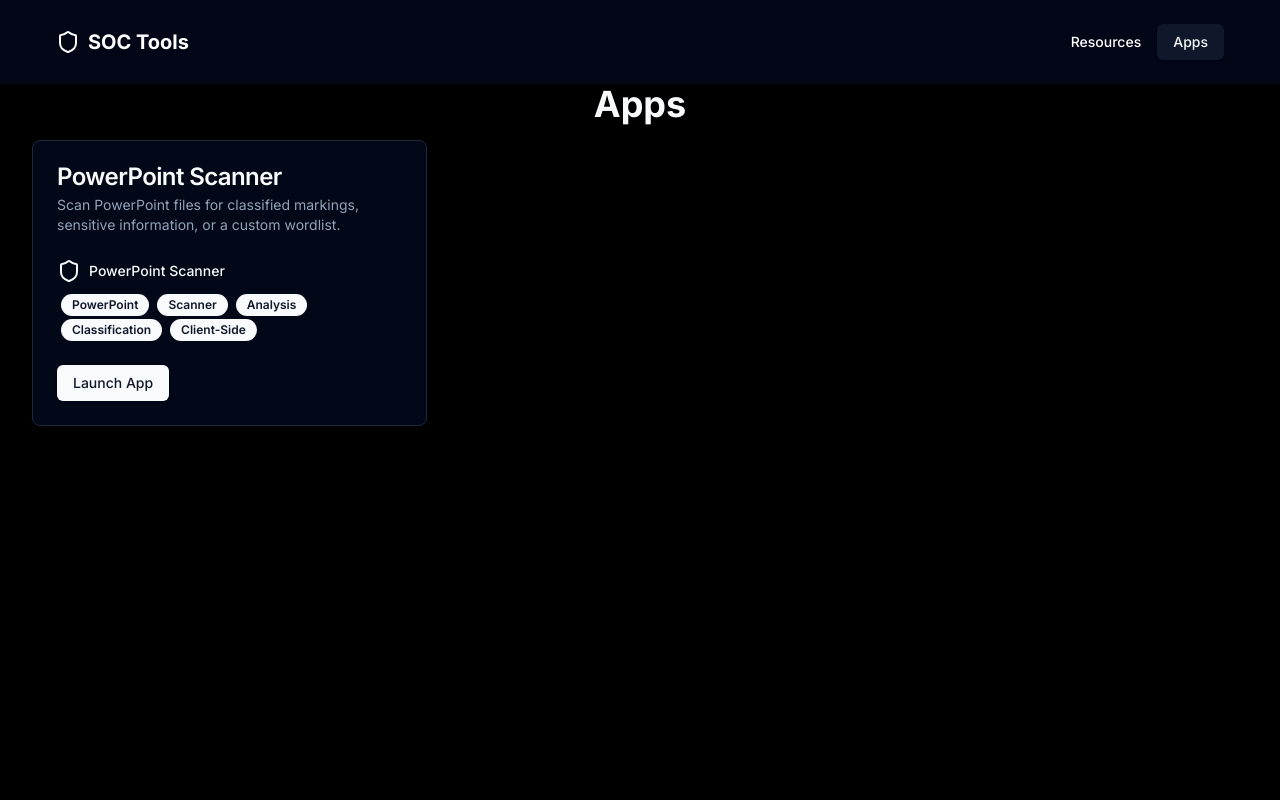
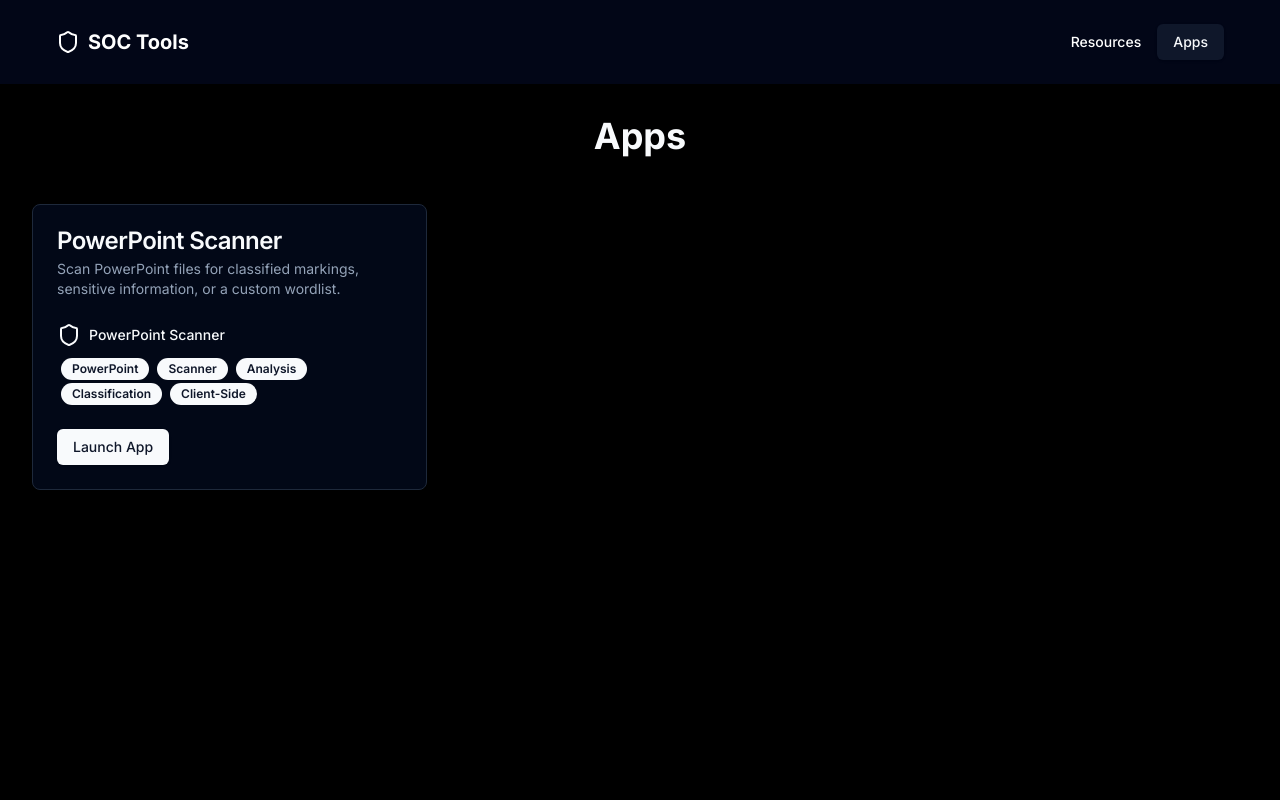
Before and after one commit to scissorhands26/soctools, a Next.js app: page /apps in a window 1280 px wide. Shown: the top 800 px of the page. Built offline with nearby package versions, Linux system fonts and the light colour scheme.

Commit message:
Updated app

```diff
--- a/app/apps/page.tsx
+++ b/app/apps/page.tsx
@@ -31,7 +31,7 @@ export default function AppsPage() {
 
   return (
     <div className="h-screen bg-black">
-      <h1 className="text-4xl font-bold text-center mb-4">Apps</h1>
+      <h1 className="text-4xl font-bold text-center mb-4 py-8">Apps</h1>
       <div className="grid grid-cols-1 md:grid-cols-2 lg:grid-cols-3 gap-4 container mx-auto">
         {apps.map((app) => (
           <Card key={app.href}>
```
